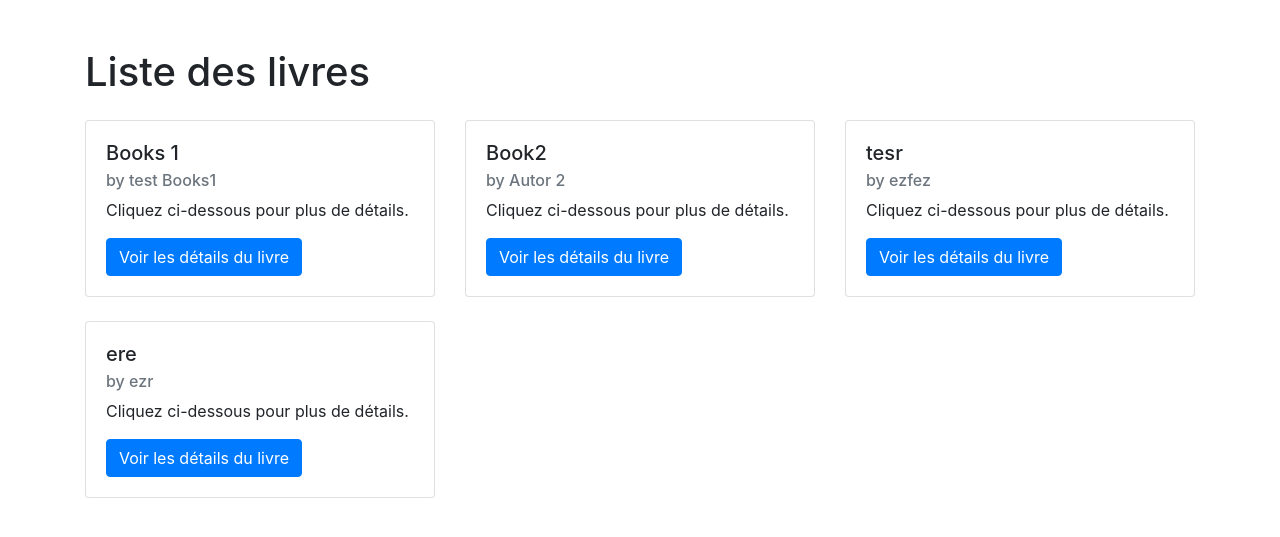
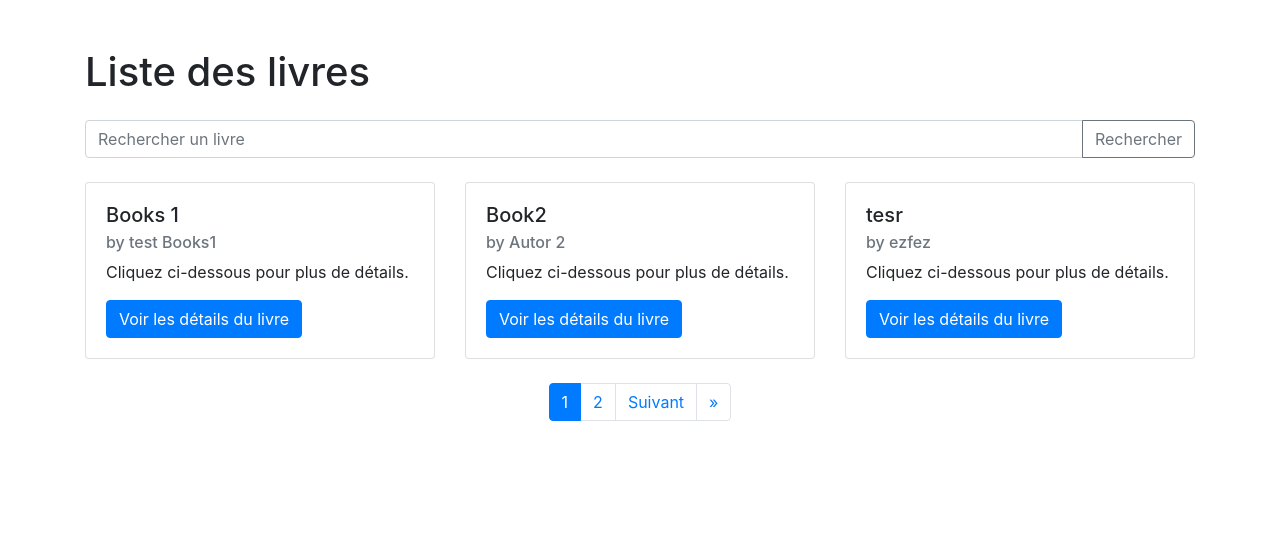
Before and after one commit to amalhsouna/my_library_project, a Django app: page /library/ in a window 1280 px wide. Shown: the part 56-593 px from the top of the page. Run offline with Django 5.2, Linux system fonts and the light colour scheme; data comes from the database, SQL or seed files in the repository; both versions use the stored data as it was after the commit; some libraries are stand-ins or nearby versions.

Commit message:
add paginator

```diff
--- a/library/templates/library/book_list.html
+++ b/library/templates/library/book_list.html
@@ -7,8 +7,18 @@
 <div class="container my-5">
     <h1 class="mb-4">Liste des livres</h1>
 
+    <!-- Barre de recherche -->
+    <form method="get" class="mb-4">
+        <div class="input-group">
+            <input type="text" name="q" class="form-control" placeholder="Rechercher un livre" aria-label="Rechercher un livre" value="{% if query %}{{ query }}{% endif %}">
+            <div class="input-group-append">
+                <button class="btn btn-outline-secondary" type="submit">Rechercher</button>
+            </div>
+        </div>
+    </form>
+
     <div class="row">
-        {% for book in books %}
+        {% for book in page_obj %}
             <div class="col-md-4 mb-4">
                 <div class="card h-100">
                     <div class="card-body">
@@ -19,7 +29,54 @@
                     </div>
                 </div>
             </div>
+        {% empty %}
+            <div class="alert alert-warning col-12" role="alert">
+                Aucun livre trouvé pour votre recherche.
+            </div>
         {% endfor %}
     </div>
+
+    <!-- Pagination -->
+    <nav aria-label="Page navigation">
+        <ul class="pagination justify-content-center">
+            {% if page_obj.has_previous %}
+                <li class="page-item">
+                    <a class="page-link" href="?page=1&q={% if query %}{{ query }}{% endif %}" aria-label="Première">
+                        <span aria-hidden="true">&laquo;</span>
+                    </a>
+                </li>
+                <li class="page-item">
+                    <a class="page-link" href="?page={{ page_obj.previous_page_number }}&q={% if query %}{{ query }}{% endif %}" aria-label="Précédente">
+                        Précédent
+                    </a>
+                </li>
+            {% endif %}
+
+            {% for num in page_obj.paginator.page_range %}
+                {% if page_obj.number == num %}
+                    <li class="page-item active" aria-current="page">
+                        <span class="page-link">{{ num }}</span>
+                    </li>
+                {% else %}
+                    <li class="page-item">
+                        <a class="page-link" href="?page={{ num }}&q={% if query %}{{ query }}{% endif %}">{{ num }}</a>
+                    </li>
+                {% endif %}
+            {% endfor %}
+
+            {% if page_obj.has_next %}
+                <li class="page-item">
+                    <a class="page-link" href="?page={{ page_obj.next_page_number }}&q={% if query %}{{ query }}{% endif %}" aria-label="Suivante">
+                        Suivant
+                    </a>
+                </li>
+                <li class="page-item">
+                    <a class="page-link" href="?page={{ page_obj.paginator.num_pages }}&q={% if query %}{{ query }}{% endif %}" aria-label="Dernière">
+                        <span aria-hidden="true">&raquo;</span>
+                    </a>
+                </li>
+            {% endif %}
+        </ul>
+    </nav>
 </div>
 {% endblock %}
--- a/library/views.py
+++ b/library/views.py
@@ -3,14 +3,26 @@ from django.shortcuts import render
 # Create your views here.
 from django.shortcuts import render, redirect
 from django.contrib.auth.decorators import login_required
+from django.core.paginator import Paginator
 from .models import Book, Borrow
 
 def book_list(request):
-    books = Book.objects.all()
-    return render(request, 'library/book_list.html', {'books': books})
+    query = request.GET.get('q')  # Retrieve search parameter
+    print("Requête de recherche : ", query)
+    if query:
+        books = Book.objects.filter(title__icontains=query)  # Filter books by title
+    else:
+        books = Book.objects.all()  # if you don't have filter => ALL  books
+
+      # Pagination
+    paginator = Paginator(books, 3)  # 6 books by page
+    page_number = request.GET.get('page')  # Get page number
+    page_obj = paginator.get_page(page_number)  # Get books from the requested page
+
+    return render(request, 'library/book_list.html', {'page_obj': page_obj, 'query': query})
 
 def book_detail(request, book_id):
-    # Récupérer un livre spécifique avec l'ID fourni
+    # get a specific book with ID
     book = Book.objects.get(id=book_id)
     return render(request, 'library/book_detail.html', {'book': book})
 
```
Also changed, not shown: db.sqlite3.
